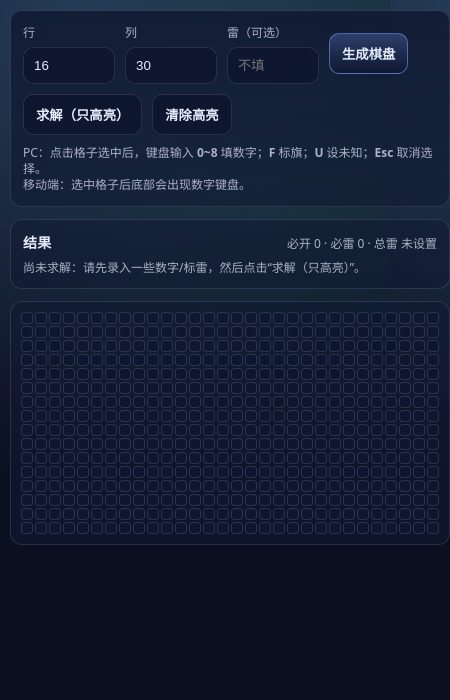
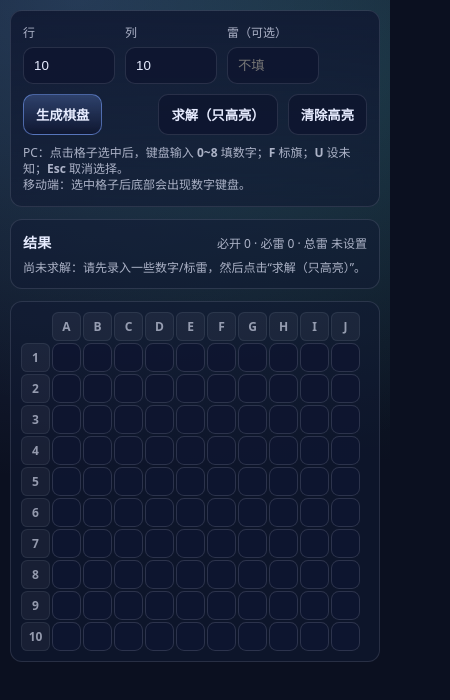
Before and after one commit to iGarym/minesweeper-resolver, a website built with Vite: page index.html in a window 390 px wide. Shown: the whole page, 450 px wide, since content can reach past the window. Built offline with nearby package versions, Linux system fonts and the light colour scheme.

Commit message:
feat: optimize style

```diff
--- a/src/style.css
+++ b/src/style.css
@@ -23,6 +23,11 @@ body {
   height: 100%;
 }
 
+html {
+  /* iOS overscroll can reveal the root background; ensure it matches the app theme. */
+  background: var(--bg);
+}
+
 body {
   margin: 0;
   font-family:
@@ -39,8 +44,10 @@ body {
   background:
     radial-gradient(1200px 800px at 20% 0%, rgba(122, 162, 255, 0.22), transparent 60%),
     radial-gradient(1000px 700px at 80% 10%, rgba(47, 227, 140, 0.12), transparent 55%), var(--bg);
+  background-color: var(--bg);
   color: var(--text);
   overflow-x: hidden;
+  min-height: 100dvh;
 }
 
 .app {
@@ -49,6 +56,7 @@ body {
   min-height: 100dvh;
   gap: 12px;
   padding: 14px;
+  padding-bottom: calc(14px + var(--keypad-space, 0));
   max-width: 1100px;
   margin: 0 auto;
 }
@@ -141,14 +149,37 @@ input[type='number']:focus {
   border-radius: 12px;
   background: rgba(17, 26, 51, 0.55);
   border: 1px solid var(--border);
+  overflow-x: auto;
+  overflow-y: hidden;
+  -webkit-overflow-scrolling: touch;
+  overscroll-behavior-x: contain;
 }
 
 .board {
   display: grid;
   gap: var(--cell-gap);
-  justify-content: center;
+  justify-content: start;
   touch-action: manipulation;
   user-select: none;
+}
+
+.axis {
+  width: var(--cell-size);
+  height: var(--cell-size);
+  display: grid;
+  place-items: center;
+  color: rgba(231, 236, 255, 0.6);
+  font-weight: 800;
+  font-size: 12px;
+  user-select: none;
+  pointer-events: none;
+}
+
+.axis-col,
+.axis-row {
+  background: rgba(231, 236, 255, 0.05);
+  border: 1px solid rgba(231, 236, 255, 0.08);
+  border-radius: clamp(4px, calc(var(--cell-size) * 0.22), 10px);
 }
 
 .cell {
@@ -228,8 +259,11 @@ input[type='number']:focus {
 }
 
 .keypad {
-  position: sticky;
-  bottom: 10px;
+  /* Use a fixed overlay so showing the keypad does NOT increase page height on mobile. */
+  position: fixed;
+  left: 50%;
+  transform: translateX(-50%);
+  bottom: calc(10px + env(safe-area-inset-bottom, 0));
   z-index: 10;
   padding: 10px;
   border-radius: 14px;
@@ -238,6 +272,7 @@ input[type='number']:focus {
   backdrop-filter: blur(10px);
   display: none;
   gap: 10px;
+  width: min(1100px, calc(100vw - 20px));
 }
 
 .keypad.visible {
@@ -246,7 +281,8 @@ input[type='number']:focus {
 
 .keyGrid {
   display: grid;
-  grid-template-columns: repeat(5, minmax(0, 1fr));
+  grid-template-columns: repeat(4, minmax(0, 1fr));
+  grid-auto-rows: 44px;
   gap: 8px;
 }
 
@@ -282,7 +318,10 @@ input[type='number']:focus {
 
 @media (max-width: 480px) {
   .app {
-    padding: 10px;
+    padding-top: 10px;
+    padding-right: 10px;
+    padding-left: 10px;
+    padding-bottom: calc(10px + var(--keypad-space, 0));
   }
 
   .boardWrap {
--- a/src/ui.ts
+++ b/src/ui.ts
@@ -10,11 +10,11 @@ export function createApp(root: HTMLDivElement) {
         <div class="row">
           <div class="field">
             <label for="rows">行</label>
-            <input id="rows" type="number" inputmode="numeric" min="1" max="40" value="16" />
+            <input id="rows" type="number" inputmode="numeric" min="1" max="20" value="10" />
           </div>
           <div class="field">
             <label for="cols">列</label>
-            <input id="cols" type="number" inputmode="numeric" min="1" max="60" value="30" />
+            <input id="cols" type="number" inputmode="numeric" min="1" max="20" value="10" />
           </div>
           <div class="field">
             <label for="mines">雷（可选）</label>
@@ -48,7 +48,6 @@ export function createApp(root: HTMLDivElement) {
 
       <div class="keypad" data-role="keypad">
         <div class="keyGrid" data-role="keys"></div>
-        <div class="footerNote" data-role="selectedInfo">未选中格子</div>
       </div>
     </div>
   `);
@@ -65,9 +64,8 @@ export function createApp(root: HTMLDivElement) {
   const warningsEl = el.querySelector<HTMLDivElement>('[data-role="warnings"]')!;
   const keypadEl = el.querySelector<HTMLDivElement>('[data-role="keypad"]')!;
   const keysEl = el.querySelector<HTMLDivElement>('[data-role="keys"]')!;
-  const selectedInfoEl = el.querySelector<HTMLDivElement>('[data-role="selectedInfo"]')!;
 
-  let board: Board = createBoard(16, 30);
+  let board: Board = createBoard(10, 10);
   let totalMines: number | null = null;
   let selected: CellId | null = null;
   let suggestions = new Map<CellId, Suggestion>();
@@ -75,12 +73,33 @@ export function createApp(root: HTMLDivElement) {
 
   function renderBoard() {
     // 只负责把 board/suggestions/selected 渲染到 DOM；不做任何推理或状态修改。
-    boardEl.style.gridTemplateColumns = `repeat(${board.cols}, var(--cell-size))`;
+    boardEl.style.gridTemplateColumns = `repeat(${board.cols + 1}, var(--cell-size))`;
     const frag = document.createDocumentFragment();
 
     const selectedRC = selected === null ? null : idToRC(board.cols, selected);
 
-    for (let id = 0; id < board.size; id++) {
+    // Corner placeholder
+    const corner = document.createElement('div');
+    corner.className = 'axis axis-corner';
+    frag.appendChild(corner);
+
+    // Column labels: A, B, C...
+    for (let c = 0; c < board.cols; c++) {
+      const d = document.createElement('div');
+      d.className = 'axis axis-col';
+      d.textContent = String.fromCharCode('A'.charCodeAt(0) + c);
+      frag.appendChild(d);
+    }
+
+    // Rows: row label + cells
+    for (let r = 0; r < board.rows; r++) {
+      const rowLabel = document.createElement('div');
+      rowLabel.className = 'axis axis-row';
+      rowLabel.textContent = String(r + 1);
+      frag.appendChild(rowLabel);
+
+      for (let c = 0; c < board.cols; c++) {
+        const id = r * board.cols + c;
         const st = board.getStatus(id);
         const btn = document.createElement('button');
         btn.className = 'cell';
@@ -91,15 +110,15 @@ export function createApp(root: HTMLDivElement) {
         btn.textContent = cellText(board, id);
         if (selected === id) btn.classList.add('selected');
         if (selectedRC) {
-        const rc = idToRC(board.cols, id);
-        const dr = Math.abs(rc.r - selectedRC.r);
-        const dc = Math.abs(rc.c - selectedRC.c);
+          const dr = Math.abs(r - selectedRC.r);
+          const dc = Math.abs(c - selectedRC.c);
           if (dr <= 1 && dc <= 1) btn.classList.add('near-selected');
         }
         const sug = suggestions.get(id) ?? 'none';
         if (sug === 'safe') btn.classList.add('suggest-safe');
         if (sug === 'mine') btn.classList.add('suggest-mine');
         frag.appendChild(btn);
+      }
     }
     boardEl.replaceChildren(frag);
   }
@@ -150,10 +169,21 @@ export function createApp(root: HTMLDivElement) {
     const isCoarse = window.matchMedia?.('(pointer: coarse)')?.matches ?? false;
     const shouldShow = selected !== null && isCoarse;
     keypadEl.classList.toggle('visible', shouldShow);
-    selectedInfoEl.textContent =
-      selected === null
-        ? '未选中格子'
-        : `当前：(${idToRC(board.cols, selected).r + 1}, ${idToRC(board.cols, selected).c + 1})`;
+
+    // Keypad 是 fixed 浮层；显示时为页面底部留出同等高度，避免遮挡棋盘底部行。
+    const rootStyle = document.documentElement.style;
+    if (!shouldShow) {
+      rootStyle.setProperty('--keypad-space', '0px');
+      return;
+    }
+
+    // 先清零，再在下一帧测量可见高度，避免 display:none 时测量为 0。
+    rootStyle.setProperty('--keypad-space', '0px');
+    requestAnimationFrame(() => {
+      if (!keypadEl.classList.contains('visible')) return;
+      const h = Math.ceil(keypadEl.getBoundingClientRect().height);
+      rootStyle.setProperty('--keypad-space', `${h + 12}px`);
+    });
   }
 
   function clearSuggestions() {
@@ -167,7 +197,7 @@ export function createApp(root: HTMLDivElement) {
   function recomputeCellSize() {
     // Make the board fit without forcing page scroll; keep interactions stable on mobile/desktop.
     const isSmallScreen = window.innerWidth <= 480;
-    const gap = isSmallScreen || board.cols >= 26 ? 2 : 4;
+    const gap = isSmallScreen || board.cols >= 20 ? 2 : 4;
 
     // Use the actual container width (important on desktop when the right-side panel narrows the board area).
     const wrapStyle = window.getComputedStyle(boardWrapEl);
@@ -179,14 +209,20 @@ export function createApp(root: HTMLDivElement) {
     // Height is less strict; keep board reasonably visible without forcing long scroll.
     const maxH = Math.max(200, window.innerHeight * 0.62);
 
-    const cellW = (maxW - gap * (board.cols - 1)) / board.cols;
-    const cellH = (maxH - gap * (board.rows - 1)) / board.rows;
+    const effectiveCols = board.cols + 1;
+    const effectiveRows = board.rows + 1;
+    const cellW = (maxW - gap * (effectiveCols - 1)) / effectiveCols;
+    const cellH = (maxH - gap * (effectiveRows - 1)) / effectiveRows;
 
-    // On mobile we prefer avoiding horizontal scroll, so allow smaller cells.
-    const minCell = isSmallScreen ? 12 : 14;
-    const cell = Math.floor(Math.max(minCell, Math.min(44, Math.min(cellW, cellH))));
+    // Prefer clickable cells; if the board would overflow horizontally, allow boardWrap to scroll instead of shrinking further.
+    const minCell = 20;
+    const idealCell = Math.min(44, Math.min(cellW, cellH));
+    const shouldScrollX = idealCell < minCell;
+    const cell = Math.floor(Math.max(minCell, idealCell));
     document.documentElement.style.setProperty('--cell-gap', `${gap}px`);
     document.documentElement.style.setProperty('--cell-size', `${cell}px`);
+
+    boardWrapEl.style.overflowX = shouldScrollX ? 'auto' : 'hidden';
   }
 
   function selectCell(id: CellId | null) {
@@ -237,25 +273,35 @@ export function createApp(root: HTMLDivElement) {
 
   // Keypad buttons (mobile)
   keysEl.replaceChildren();
-  const keys: Array<{ label: string; onClick: () => void; kind?: 'safe' | 'danger' | 'action' }> =
-    [];
-  for (let n = 0; n <= 8; n++) {
-    keys.push({
-      label: String(n),
-      onClick: () => applyInputToSelected('reveal', n),
-      kind: 'safe',
-    });
-  }
-  keys.push({ label: 'F 标旗', onClick: () => applyInputToSelected('flag'), kind: 'danger' });
-  keys.push({ label: 'U 未知', onClick: () => applyInputToSelected('unknown'), kind: 'action' });
-  keys.push({ label: '取消', onClick: () => selectCell(null), kind: 'action' });
-  for (const k of keys) {
+  const numberOrder = [1, 2, 3, 4, 5, 6, 7, 8, 0];
+  for (const n of numberOrder) {
     const b = document.createElement('button');
     b.type = 'button';
-    b.className = 'keyBtn';
-    if (k.kind) b.classList.add(k.kind);
+    b.className = 'keyBtn safe';
+    b.textContent = String(n);
+    b.addEventListener('click', () => applyInputToSelected('reveal', n));
+    keysEl.appendChild(b);
+  }
+
+  const actionKeys: Array<{
+    label: string;
+    onClick: () => void;
+    kind: 'danger' | 'action';
+    row: 1 | 2 | 3;
+  }> = [
+    { label: 'F 标旗', onClick: () => applyInputToSelected('flag'), kind: 'danger', row: 1 },
+    { label: 'U 未知', onClick: () => applyInputToSelected('unknown'), kind: 'action', row: 2 },
+    { label: '取消', onClick: () => selectCell(null), kind: 'action', row: 3 },
+  ];
+
+  for (const k of actionKeys) {
+    const b = document.createElement('button');
+    b.type = 'button';
+    b.className = `keyBtn ${k.kind} op`;
     if (k.kind === 'action') b.classList.add('action');
     b.textContent = k.label;
+    b.style.gridColumn = '4';
+    b.style.gridRow = String(k.row);
     b.addEventListener('click', k.onClick);
     keysEl.appendChild(b);
   }
@@ -269,8 +315,8 @@ export function createApp(root: HTMLDivElement) {
     if (actionBtn) {
       const action = actionBtn.dataset.action;
       if (action === 'generate') {
-        const r = clampInt(Number(rowsInput.value), 1, 40);
-        const c = clampInt(Number(colsInput.value), 1, 60);
+        const r = clampInt(Number(rowsInput.value), 1, 20);
+        const c = clampInt(Number(colsInput.value), 1, 20);
         const maxMines = r * c;
         minesInput.max = String(maxMines);
 
@@ -338,8 +384,8 @@ export function createApp(root: HTMLDivElement) {
   });
 
   function syncMinesMax() {
-    const r = clampInt(Number(rowsInput.value), 1, 40);
-    const c = clampInt(Number(colsInput.value), 1, 60);
+    const r = clampInt(Number(rowsInput.value), 1, 20);
+    const c = clampInt(Number(colsInput.value), 1, 20);
     minesInput.max = String(r * c);
   }
 
```
Lines whose indentation alone changed are shown as unchanged.
